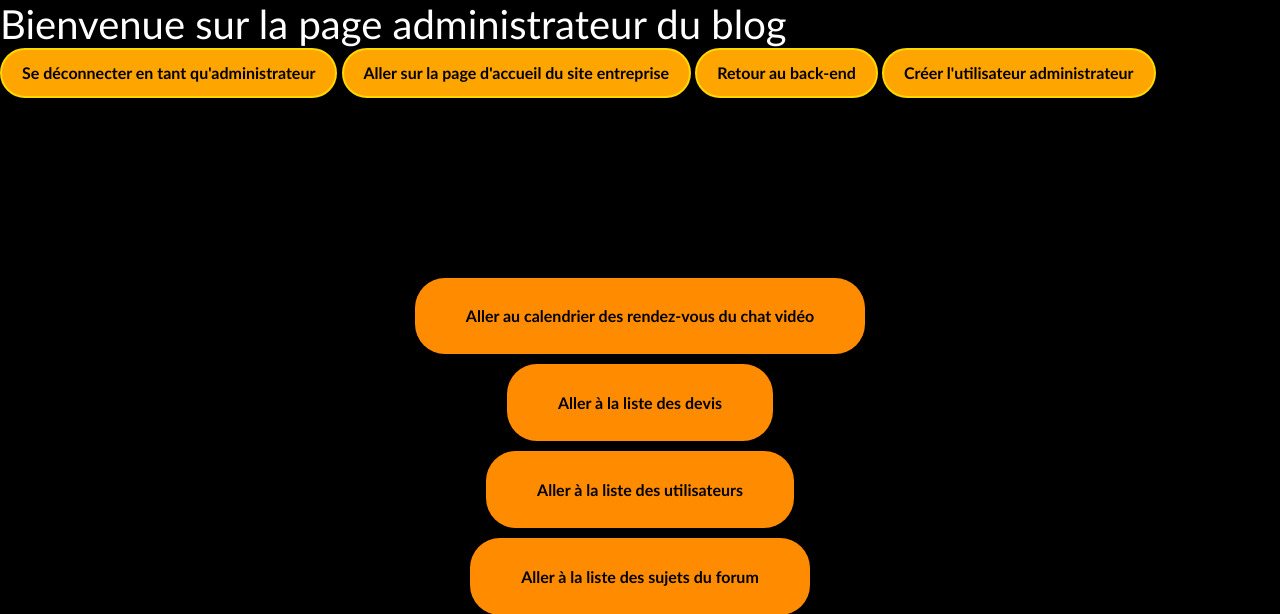
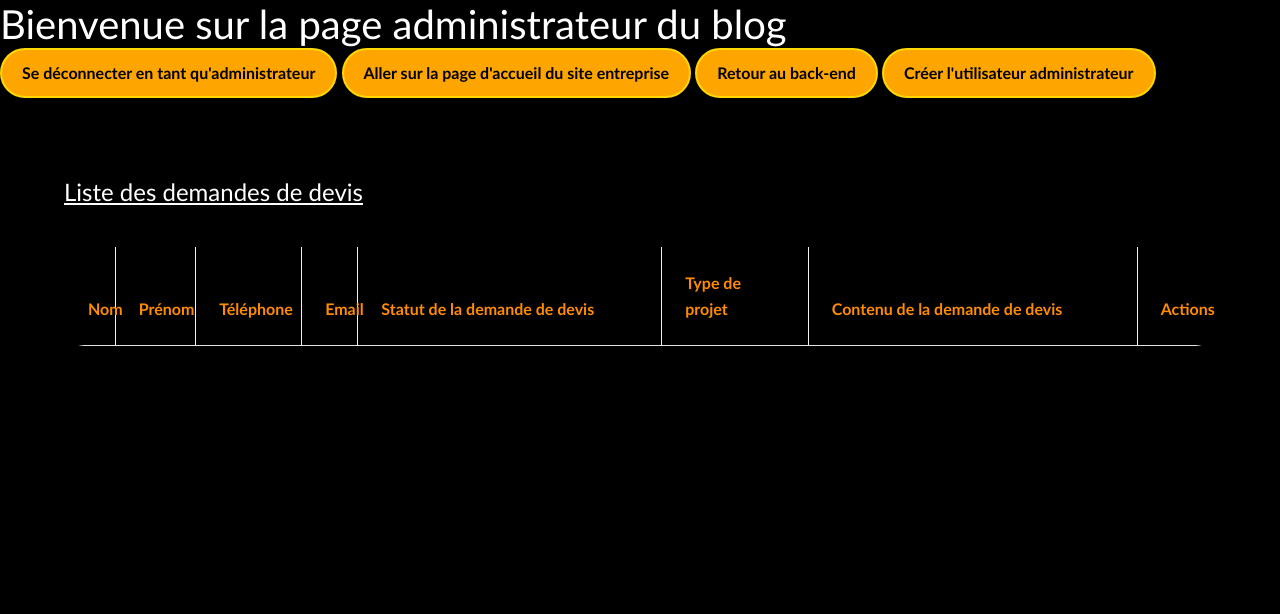
Before and after one commit to Sethiar/Site-Sethiar, a Flask app: page /admin/liste-devis in a window 1280 px wide. Shown: the top 614 px of the page. After the commit the page ends 346 px from the top, so only its background shows below. Run offline with Flask 3, Linux system fonts and the light colour scheme; data that the repository does not hold is empty; parts of the project's set-up code (start-up, migrations or seed data) failed here and were passed over; some libraries are stand-ins or nearby versions.

Commit message:
Mise à jour des templates du backend.

```diff
--- a/templates/admin/demand_devis.html
+++ b/templates/admin/demand_devis.html
@@ -1 +1,62 @@
 {% extends 'baseback.html.jinja2' %}
+
+{% block head_content %}
+    <meta name="description" content="Page du backend afin d'afficher la liste des devis de SethiarWorks.">
+    <title>{% block title %}Page administrateur - Liste des devis{% endblock %}</title>
+{% endblock %}
+
+{% block body_content %}
+<div class="space"></div>
+<div class="backend-container">
+    <h5 class="h5-devis">Liste des demandes de devis</h5>
+    <div class="space2"></div>
+    <table class="table">
+        <thead>
+            <tr>
+                <th>Nom</th>
+                <th>Prénom</th>
+                <th>Téléphone</th>
+                <th>Email</th>
+                <th>Statut de la demande de devis</th>
+                <th>Type de projet</th>
+                <th>Contenu de la demande de devis</th>
+                <th>Actions</th>
+            </tr>
+        </thead>
+        <tbody>
+            {% for devis in list_user_devis %}
+            <tr>
+                <td>{{ devis.nom }}</td>
+                <td>{{ devis.prenom }}</td>
+                <td>0{{ devis.telephone }}</td>
+                <td>{{ devis.email }}</td>
+                <td>{{ devis.status }}</td>
+                <td>{{ devis.project_type }}</td>
+                <td>{{ devis.demand_content }}</td>
+                <td>
+                    <form action="{{ url_for('devis.suppress_devis', id=devis.id) }}" method="POST" class="btn-valide">
+                        {{ formdevis.csrf_token }}
+                        <button type="submit" class="btn-valide" data-prenom="l'utilisateur {{ devis.prenom }}">
+                            Supprimer   <i class="fas fa-trash"></i>
+                        </button>
+                    </form>
+                    <form action="{{url_for('devis.valide_devis', id=devis.id) }}" method="POST" class="btn-valide">
+                        {{ formdevis.csrf_token }}
+                        <button type="submit" class="btn-valide" data-prenom="l'utilisateur {{ devis.prenom  }}">
+                            Valider la requête   <i class="fas fa-thumbs-up"></i>
+                        </button>
+                    </form>
+                    <form action="{{url_for('devis.refuse_devis', id=devis.id) }}" method="POST" class="btn-valide">
+                        {{ formdevis.csrf_token }}
+                        <button type="submit" class="btn-valide" data-prenom="l'utilisateur {{ devis.prenom  }}">
+                            Refuser la requête   <i class="fas fa-thumbs-down"></i>
+                        </button>
+                    </form>
+                </td>
+            </tr>
+            {% endfor %}
+        </tbody>
+    </table>
+</div>
+
+{% endblock %}
```
Also changed, not shown: templates/admin/admin_login.html (+9 -11 lines), templates/admin/calendar.html (+21 -16 lines), templates/admin/form_useradmin.html (+68 -23 lines), templates/admin/subject_forum_list.html (+21 -17 lines), templates/admin/users_list.html (+6 -7 lines), templates/admin/users_subject_comments.html (+13 -13 lines).
